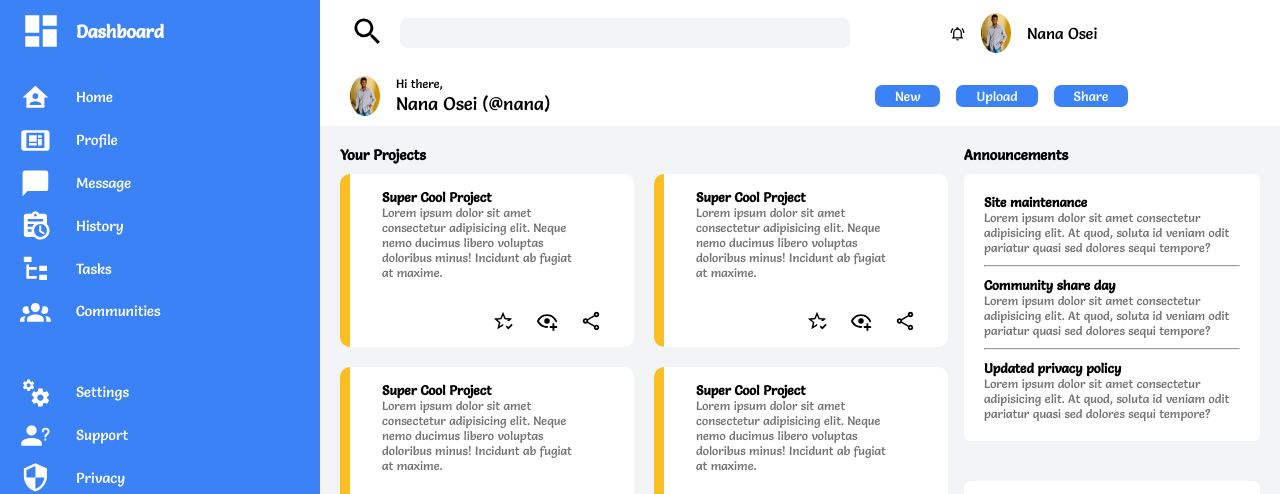
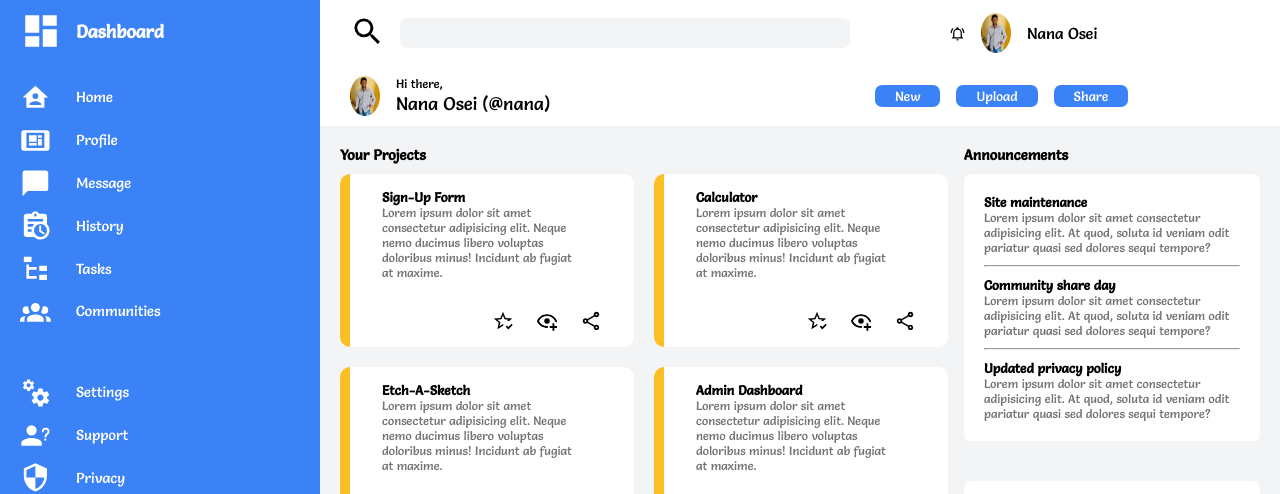
Before and after one commit to mayorr-star/Odin-Admin-Dashboard, a plain HTML site: page index.html in a window 1280 px wide. Shown: the top 494 px of the page. Drawn offline with Linux system fonts and the light colour scheme.

Commit message:
Modified

```diff
--- a/index.html
+++ b/index.html
@@ -55,7 +55,7 @@
                 <h4>Your Projects</h4>
                 <div class="projects_content">
                     <div class="project">
-                        <h5>Super Cool Project</h5>
+                        <h5>Sign-Up Form</h5>
                         <p>Lorem ipsum dolor sit amet consectetur adipisicing elit. Neque nemo ducimus libero voluptas doloribus minus! Incidunt ab fugiat at maxime.</p>
                         <div class="action_block">
                             <img src="./css/images/star-check-outline.svg" alt="like icon">
@@ -64,7 +64,7 @@
                         </div>
                     </div>
                     <div class="project">
-                        <h5>Super Cool Project</h5>
+                        <h5>Calculator</h5>
                         <p>Lorem ipsum dolor sit amet consectetur adipisicing elit. Neque nemo ducimus libero voluptas doloribus minus! Incidunt ab fugiat at maxime.</p>
                         <div class="action_block">
                             <img src="./css/images/star-check-outline.svg" alt="like icon">
@@ -73,7 +73,7 @@
                         </div>
                     </div>
                     <div class="project">
-                        <h5>Super Cool Project</h5>
+                        <h5>Etch-A-Sketch</h5>
                         <p>Lorem ipsum dolor sit amet consectetur adipisicing elit. Neque nemo ducimus libero voluptas doloribus minus! Incidunt ab fugiat at maxime.</p>
                         <div class="action_block">
                             <img src="./css/images/star-check-outline.svg" alt="like icon">
@@ -82,7 +82,7 @@
                         </div>
                     </div>
                     <div class="project">
-                        <h5>Super Cool Project</h5>
+                        <h5>Admin Dashboard</h5>
                         <p>Lorem ipsum dolor sit amet consectetur adipisicing elit. Neque nemo ducimus libero voluptas doloribus minus! Incidunt ab fugiat at maxime.</p>
                         <div class="action_block">
                             <img src="./css/images/star-check-outline.svg" alt="like icon">
```
Also changed, not shown: 1 other file.
